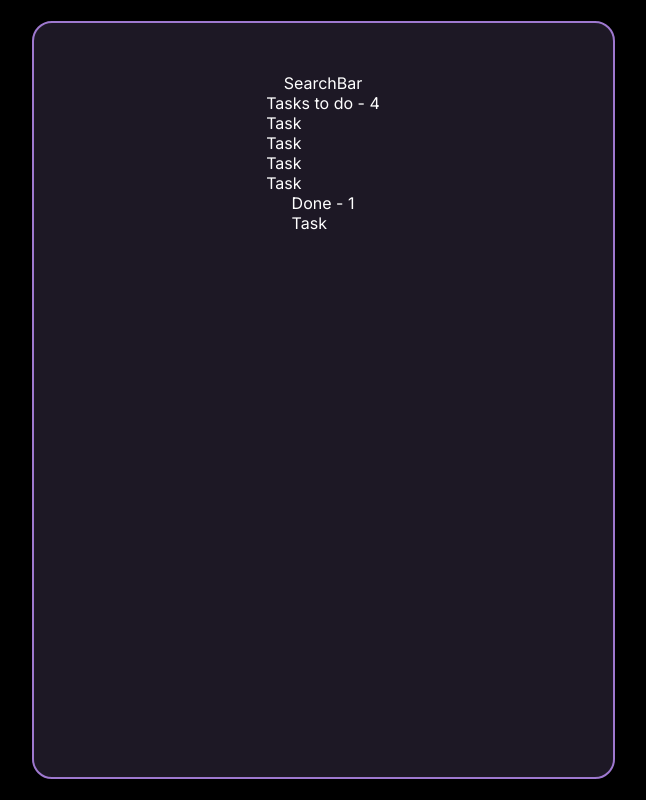
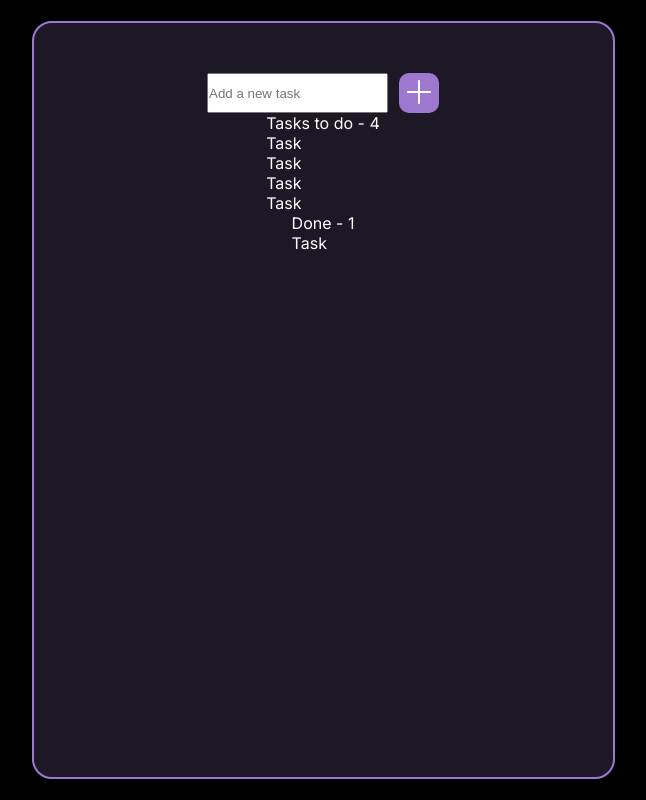
Before and after one commit to Zuhaitz/bridge-task-app, a React (Vite) app: page / in a window 1280 px wide. Shown: the whole page, without its empty margins (317-963 px from the left). Built offline with nearby package versions, Linux system fonts and the light colour scheme.

Commit message:
Search bar half done

```diff
--- a/src/components/search-bar/SearchBar.jsx
+++ b/src/components/search-bar/SearchBar.jsx
@@ -1,7 +1,17 @@
 import React from "react";
+import "./SearchBar.scss";
+
+import plusIcon from "../../assets/icons/plus.svg";
 
 const SearchBar = () => {
-  return <div>SearchBar</div>;
+  return (
+    <div className="search">
+      <input className="search__input" placeholder="Add a new task" />
+      <button className="search__btn">
+        <img src={plusIcon} alt="Add button" />
+      </button>
+    </div>
+  );
 };
 
 export default SearchBar;
--- /dev/null
+++ b/src/components/search-bar/SearchBar.scss
@@ -0,0 +1,22 @@
+@import "../../assets/styles/abstracts/colors";
+
+.search {
+  display: flex;
+  justify-content: center;
+
+  &__btn {
+    width: 40px;
+    height: 40px;
+    margin-left: 11px;
+
+    border: 0;
+    border-radius: 10px;
+
+    background-color: $primary-color;
+
+    img {
+      height: 24px;
+      width: 24px;
+    }
+  }
+}
```
Also changed, not shown: src/assets/icons/plus.svg (added).
